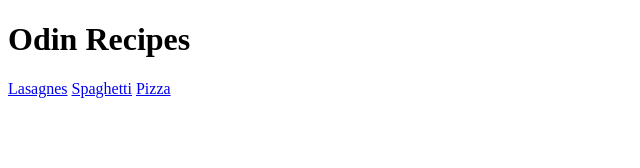
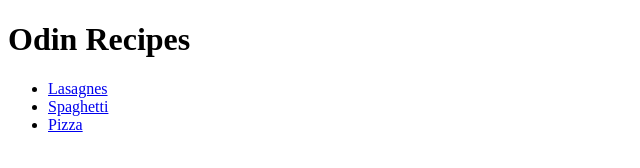
Before and after one commit to DBugar/odin-recipes, a plain HTML site: page index.html in a window 1280 px wide. Shown: the whole page, without its empty margins (0-640 px from the left). Drawn offline with Linux system fonts and the light colour scheme.

Commit message:
Put links into a list

```diff
--- a/index.html
+++ b/index.html
@@ -10,9 +10,11 @@
 
 <body>
     <h1>Odin Recipes</h1>
-    <a href="recipes/lasagna.html">Lasagnes</a>
-    <a href="recipes/spaghetti.html">Spaghetti</a>
-    <a href="recipes/pizza.html">Pizza</a>
+    <ul>
+        <li><a href="recipes/lasagna.html">Lasagnes</a></li>
+        <li><a href="recipes/spaghetti.html">Spaghetti</a></li>
+        <li><a href="recipes/pizza.html">Pizza</a></li>
+    </ul>
 </body>
 
 </html>
```
